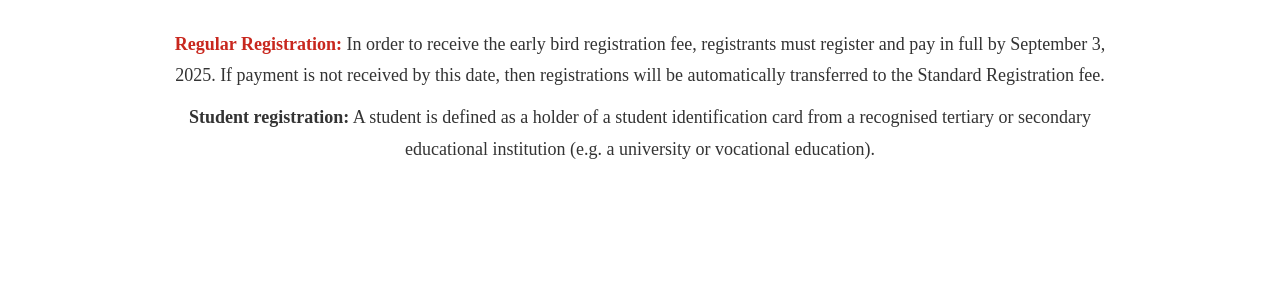
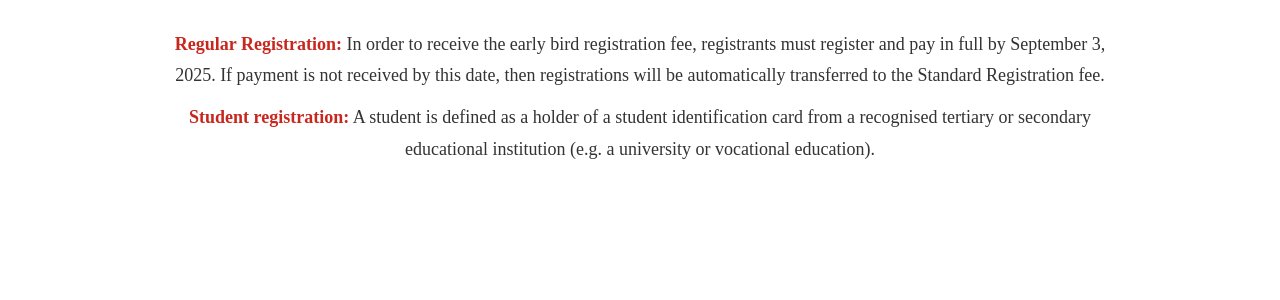
Before and after one commit to Cornell-Tech-AIRLab/cornell2025.nerc.io, a Jekyll site: the page built from index.html, in a window 1280 px wide and 900 px high, scrolled down 1481 px. Shown: the part 150-450 px from the top of the window. Built offline with Jekyll 4.4.1, drawn with Linux system fonts in a browser that asks for light colours; some web fonts are replaced.

Commit message:
student reg link

```diff
--- a/_includes/registration.html
+++ b/_includes/registration.html
@@ -97,7 +97,7 @@
       </table>
 
         <p style="font-family: 'Times New Roman', Times, serif; font-size: 18px;"><br><br><b><a href="https://events.ces.scl.cornell.edu/NERC">Regular Registration:</b></a> In order to receive the early bird registration fee, registrants must register and pay in full by September 3, 2025. If payment is not received by this date, then registrations will be automatically transferred to the Standard Registration fee.</p>
-        <p style="font-family: 'Times New Roman', Times, serif; font-size: 18px;"><b><a href="https://events.ces.scl.cornell.edu/NERC"></a>Student registration:</b></a> A student is defined as a holder of a student identification card from a recognised tertiary or secondary educational institution (e.g. a university or vocational education).</p>
+        <p style="font-family: 'Times New Roman', Times, serif; font-size: 18px;"><b><a href="https://events.ces.scl.cornell.edu/NERC">Student registration:</b></a> A student is defined as a holder of a student identification card from a recognised tertiary or secondary educational institution (e.g. a university or vocational education).</p>
       </div>
     </div>
 
```
